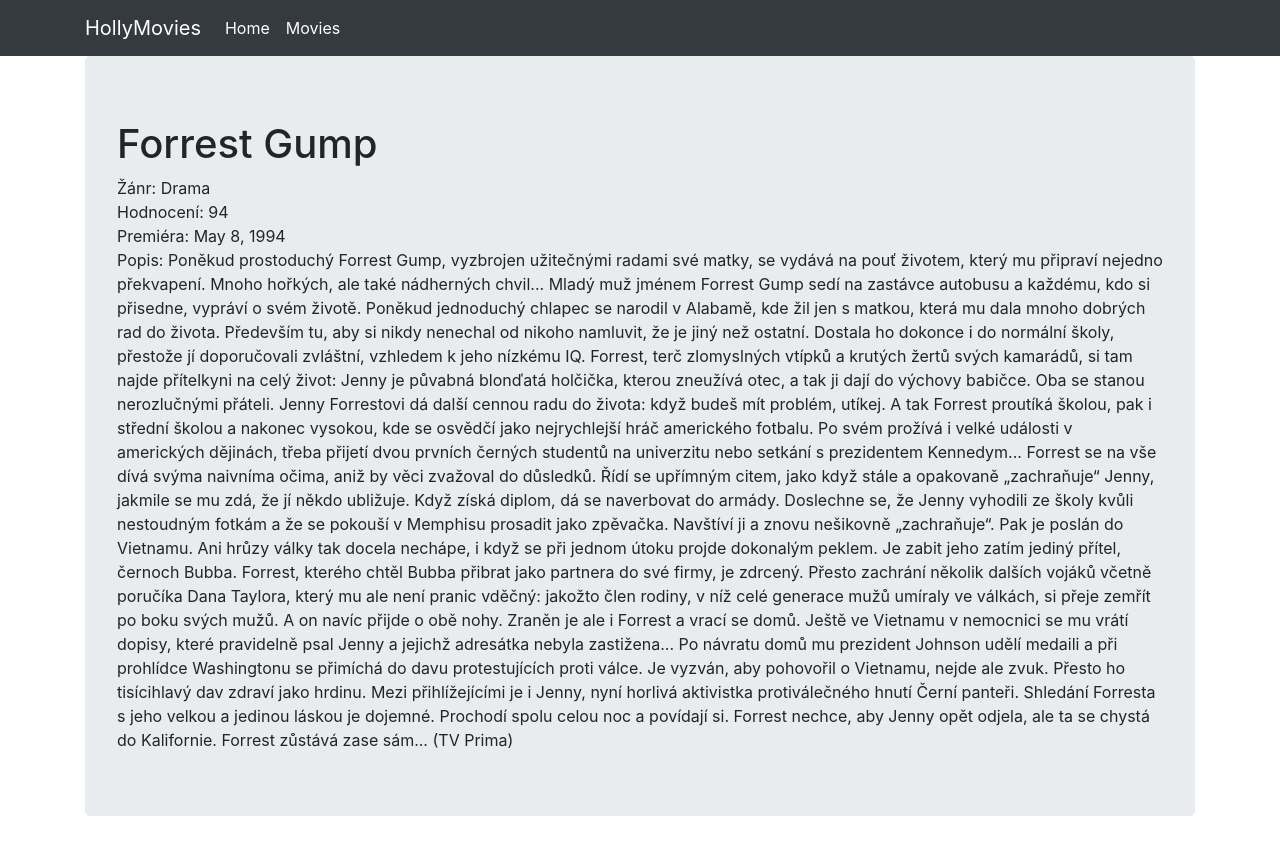
After one commit to petrgregor/PythonRemoteCZ19_Backend_techonologies, a Django app: page /movie/2/ in a window 1280 px wide. The commit adds this page. Run offline with Django 4.2, Linux system fonts and the light colour scheme; data comes from the database, SQL or seed files in the repository; some libraries are stand-ins or nearby versions.

Commit message:
Movie details.

```diff
--- a/hollymovies/urls.py
+++ b/hollymovies/urls.py
@@ -28,4 +28,5 @@ urlpatterns = [
 
     path('', home, name='home'),
     path('movies/', movies, name='movies'),
+    path('movie/<pk>/', movie, name='movie'),
 ]
--- /dev/null
+++ b/viewer/templates/movie.html
@@ -0,0 +1,11 @@
+{% extends "base.html" %}
+
+{% block content %}
+<h1>{{ movie.title }}</h1>
+<div class="movie-details">
+    <div class="movie-genre">Žánr: {{ movie.genre }}</div>
+    <div class="movie-rating">Hodnocení: {{ movie.rating }}</div>
+    <div class="movie-released">Premiéra: {{ movie.released }}</div>
+    <div class="movie-description">Popis: {{ movie.description }}</div>
+</div>
+{% endblock %}
--- a/viewer/templates/movies.html
+++ b/viewer/templates/movies.html
@@ -4,7 +4,7 @@
 <h1>List of movies</h1>
 <ul>
     {% for movie in movies %}
-        <li>{{ movie.title }} ({{ movie.released.year }}) - {{ movie.genre }}</li>
+    <li><a href="{% url 'movie' movie.id %}">{{ movie.title }}</a> ({{ movie.released.year }}) - {{ movie.genre }}</li>
     {% endfor %}
 </ul>
 {% endblock %}
--- a/viewer/views.py
+++ b/viewer/views.py
@@ -1,5 +1,6 @@
 from django.http import HttpResponse
 from django.shortcuts import render
+from django.urls import reverse_lazy
 
 from viewer.models import *
 
@@ -37,3 +38,12 @@ def movies(request):
     movies = Movie.objects.all()
     context = {'movies': movies}
     return render(request, "movies.html", context)
+
+
+def movie(request, pk):
+    if Movie.objects.filter(id=pk).exists():
+        movie = Movie.objects.get(id=pk)
+        context = {'movie': movie}
+        return render(request, "movie.html", context)
+    return movies(request)
+    #return reverse_lazy('movies')
```
